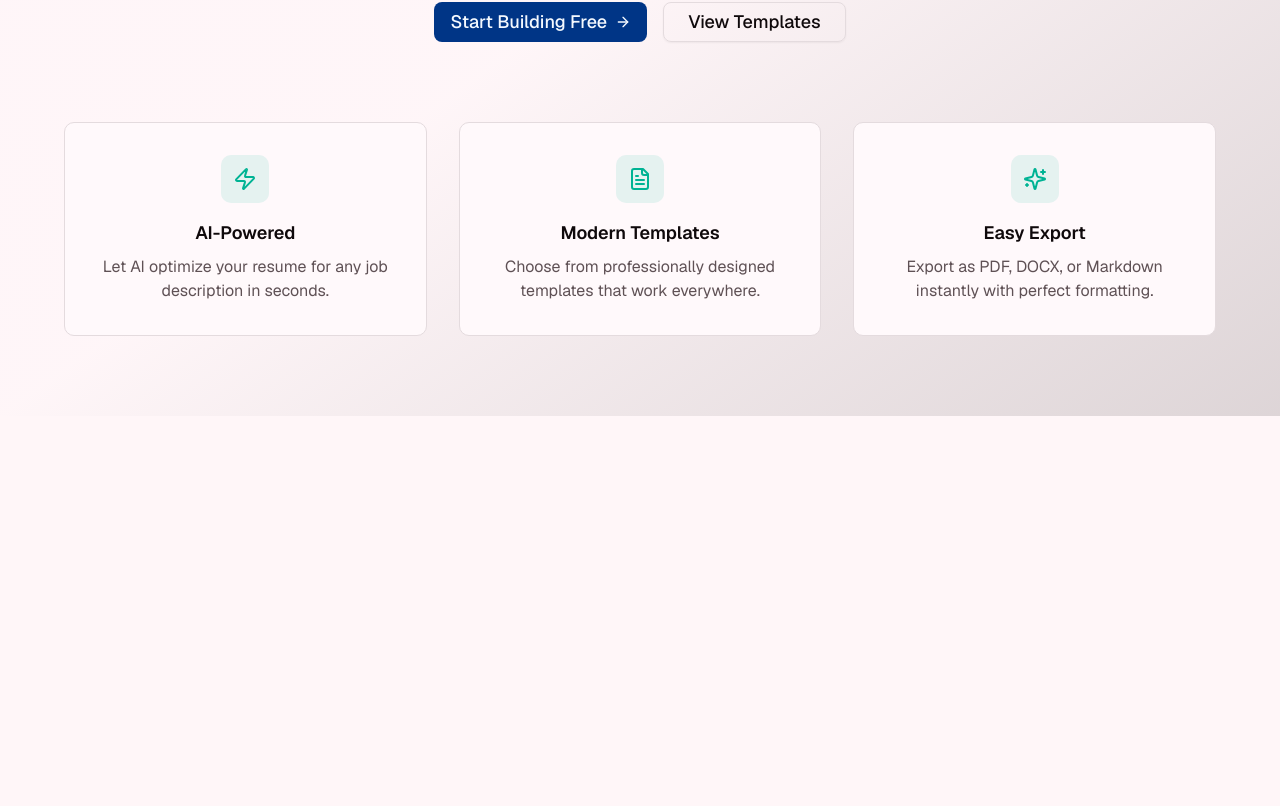
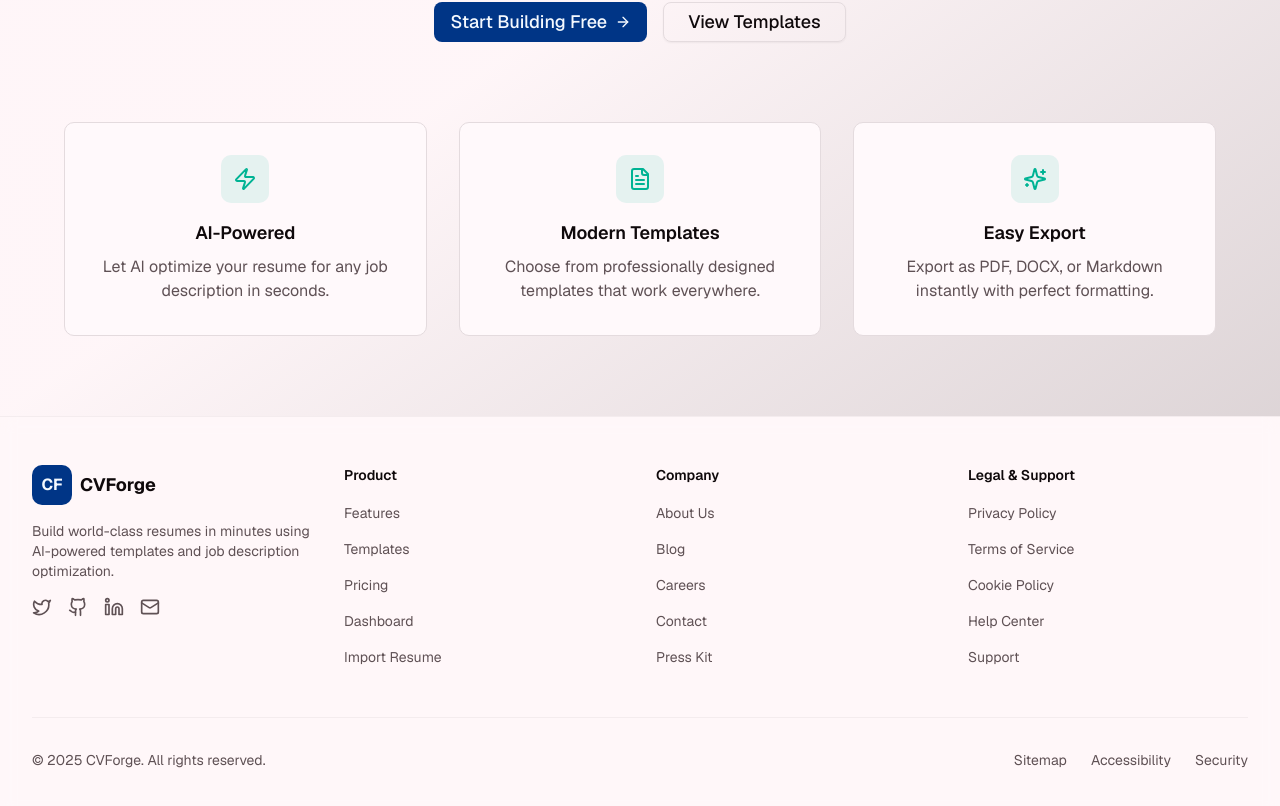
Before and after one commit to samuelogboye/cv-forge-ui, a Next.js app: page / in a window 1280 px wide. Shown: the part 566-1372 px from the top of the page. Before the commit the page ends 982 px from the top, so only its background shows below. Built offline with nearby package versions, Linux system fonts and the light colour scheme.

Commit message:
feat: add Footer component to enhance site navigation and information accessibility

```diff
--- a/app/layout.tsx
+++ b/app/layout.tsx
@@ -3,6 +3,7 @@ import type { Metadata } from "next"
 import { Geist, Geist_Mono } from "next/font/google"
 import { Analytics } from "@vercel/analytics/next"
 import Navbar from "@/components/navbar"
+import Footer from "@/components/footer"
 import "./globals.css"
 
 const _geist = Geist({ subsets: ["latin"] })
@@ -41,6 +42,7 @@ export default function RootLayout({
       <body className={`font-sans antialiased`}>
         <Navbar />
         {children}
+        <Footer />
         <Analytics />
       </body>
     </html>
--- /dev/null
+++ b/components/footer.tsx
@@ -0,0 +1,180 @@
+import Link from "next/link"
+import { Github, Twitter, Linkedin, Mail } from "lucide-react"
+
+export default function Footer() {
+  const currentYear = new Date().getFullYear()
+
+  return (
+    <footer className="border-t border-border/40 bg-card/30 backdrop-blur-sm">
+      <div className="mx-auto max-w-7xl px-4 py-12 sm:px-6 lg:px-8">
+        <div className="grid grid-cols-1 gap-8 sm:grid-cols-2 lg:grid-cols-4">
+          {/* Company Info */}
+          <div className="space-y-4">
+            <div className="flex items-center gap-2">
+              <div className="flex h-10 w-10 items-center justify-center rounded-lg bg-primary text-primary-foreground font-bold">
+                CF
+              </div>
+              <span className="text-lg font-bold text-foreground">CVForge</span>
+            </div>
+            <p className="text-sm text-muted-foreground">
+              Build world-class resumes in minutes using AI-powered templates and job description optimization.
+            </p>
+            {/* Social Links */}
+            <div className="flex gap-4">
+              <Link
+                href="https://twitter.com/cvforge"
+                target="_blank"
+                rel="noopener noreferrer"
+                className="text-muted-foreground hover:text-primary transition-colors"
+                aria-label="Twitter"
+              >
+                <Twitter className="h-5 w-5" />
+              </Link>
+              <Link
+                href="https://github.com/cvforge"
+                target="_blank"
+                rel="noopener noreferrer"
+                className="text-muted-foreground hover:text-primary transition-colors"
+                aria-label="GitHub"
+              >
+                <Github className="h-5 w-5" />
+              </Link>
+              <Link
+                href="https://linkedin.com/company/cvforge"
+                target="_blank"
+                rel="noopener noreferrer"
+                className="text-muted-foreground hover:text-primary transition-colors"
+                aria-label="LinkedIn"
+              >
+                <Linkedin className="h-5 w-5" />
+              </Link>
+              <Link
+                href="mailto:support@cvforge.com"
+                className="text-muted-foreground hover:text-primary transition-colors"
+                aria-label="Email"
+              >
+                <Mail className="h-5 w-5" />
+              </Link>
+            </div>
+          </div>
+
+          {/* Product */}
+          <div>
+            <h3 className="text-sm font-semibold text-foreground mb-4">Product</h3>
+            <ul className="space-y-3">
+              <li>
+                <Link href="/features" className="text-sm text-muted-foreground hover:text-foreground transition-colors">
+                  Features
+                </Link>
+              </li>
+              <li>
+                <Link href="/templates" className="text-sm text-muted-foreground hover:text-foreground transition-colors">
+                  Templates
+                </Link>
+              </li>
+              <li>
+                <Link href="/billing" className="text-sm text-muted-foreground hover:text-foreground transition-colors">
+                  Pricing
+                </Link>
+              </li>
+              <li>
+                <Link href="/dashboard" className="text-sm text-muted-foreground hover:text-foreground transition-colors">
+                  Dashboard
+                </Link>
+              </li>
+              <li>
+                <Link href="/import" className="text-sm text-muted-foreground hover:text-foreground transition-colors">
+                  Import Resume
+                </Link>
+              </li>
+            </ul>
+          </div>
+
+          {/* Company */}
+          <div>
+            <h3 className="text-sm font-semibold text-foreground mb-4">Company</h3>
+            <ul className="space-y-3">
+              <li>
+                <Link href="/about" className="text-sm text-muted-foreground hover:text-foreground transition-colors">
+                  About Us
+                </Link>
+              </li>
+              <li>
+                <Link href="/blog" className="text-sm text-muted-foreground hover:text-foreground transition-colors">
+                  Blog
+                </Link>
+              </li>
+              <li>
+                <Link href="/careers" className="text-sm text-muted-foreground hover:text-foreground transition-colors">
+                  Careers
+                </Link>
+              </li>
+              <li>
+                <Link href="/contact" className="text-sm text-muted-foreground hover:text-foreground transition-colors">
+                  Contact
+                </Link>
+              </li>
+              <li>
+                <Link href="/press" className="text-sm text-muted-foreground hover:text-foreground transition-colors">
+                  Press Kit
+                </Link>
+              </li>
+            </ul>
+          </div>
+
+          {/* Legal & Support */}
+          <div>
+            <h3 className="text-sm font-semibold text-foreground mb-4">Legal & Support</h3>
+            <ul className="space-y-3">
+              <li>
+                <Link href="/privacy" className="text-sm text-muted-foreground hover:text-foreground transition-colors">
+                  Privacy Policy
+                </Link>
+              </li>
+              <li>
+                <Link href="/terms" className="text-sm text-muted-foreground hover:text-foreground transition-colors">
+                  Terms of Service
+                </Link>
+              </li>
+              <li>
+                <Link href="/cookies" className="text-sm text-muted-foreground hover:text-foreground transition-colors">
+                  Cookie Policy
+                </Link>
+              </li>
+              <li>
+                <Link href="/help" className="text-sm text-muted-foreground hover:text-foreground transition-colors">
+                  Help Center
+                </Link>
+              </li>
+              <li>
+                <Link href="/support" className="text-sm text-muted-foreground hover:text-foreground transition-colors">
+                  Support
+                </Link>
+              </li>
+            </ul>
+          </div>
+        </div>
+
+        {/* Bottom Bar */}
+        <div className="mt-12 border-t border-border/40 pt-8">
+          <div className="flex flex-col items-center justify-between gap-4 sm:flex-row">
+            <p className="text-sm text-muted-foreground text-center sm:text-left">
+              &copy; {currentYear} CVForge. All rights reserved.
+            </p>
+            <div className="flex flex-wrap gap-6 justify-center">
+              <Link href="/sitemap" className="text-sm text-muted-foreground hover:text-foreground transition-colors">
+                Sitemap
+              </Link>
+              <Link href="/accessibility" className="text-sm text-muted-foreground hover:text-foreground transition-colors">
+                Accessibility
+              </Link>
+              <Link href="/security" className="text-sm text-muted-foreground hover:text-foreground transition-colors">
+                Security
+              </Link>
+            </div>
+          </div>
+        </div>
+      </div>
+    </footer>
+  )
+}
```
